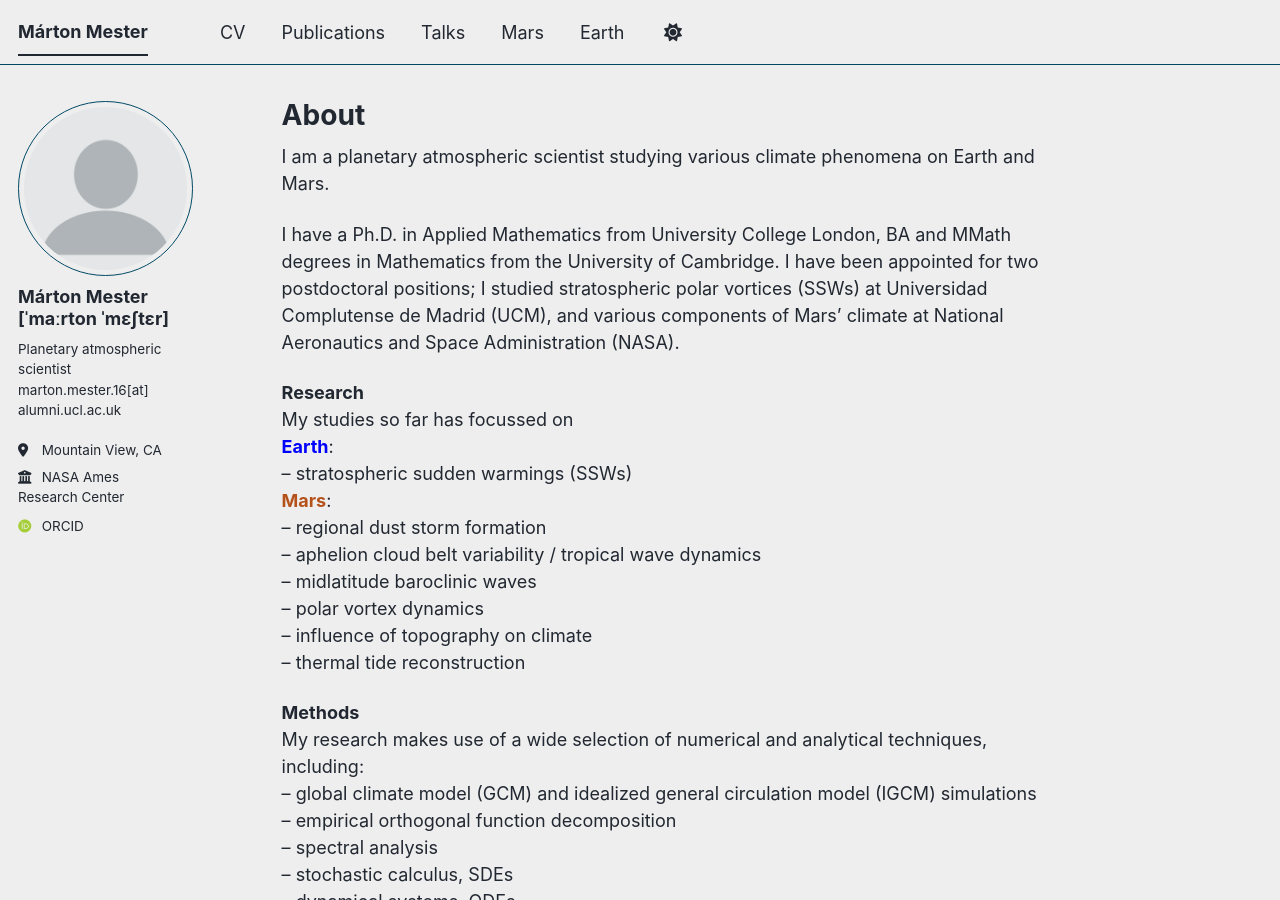
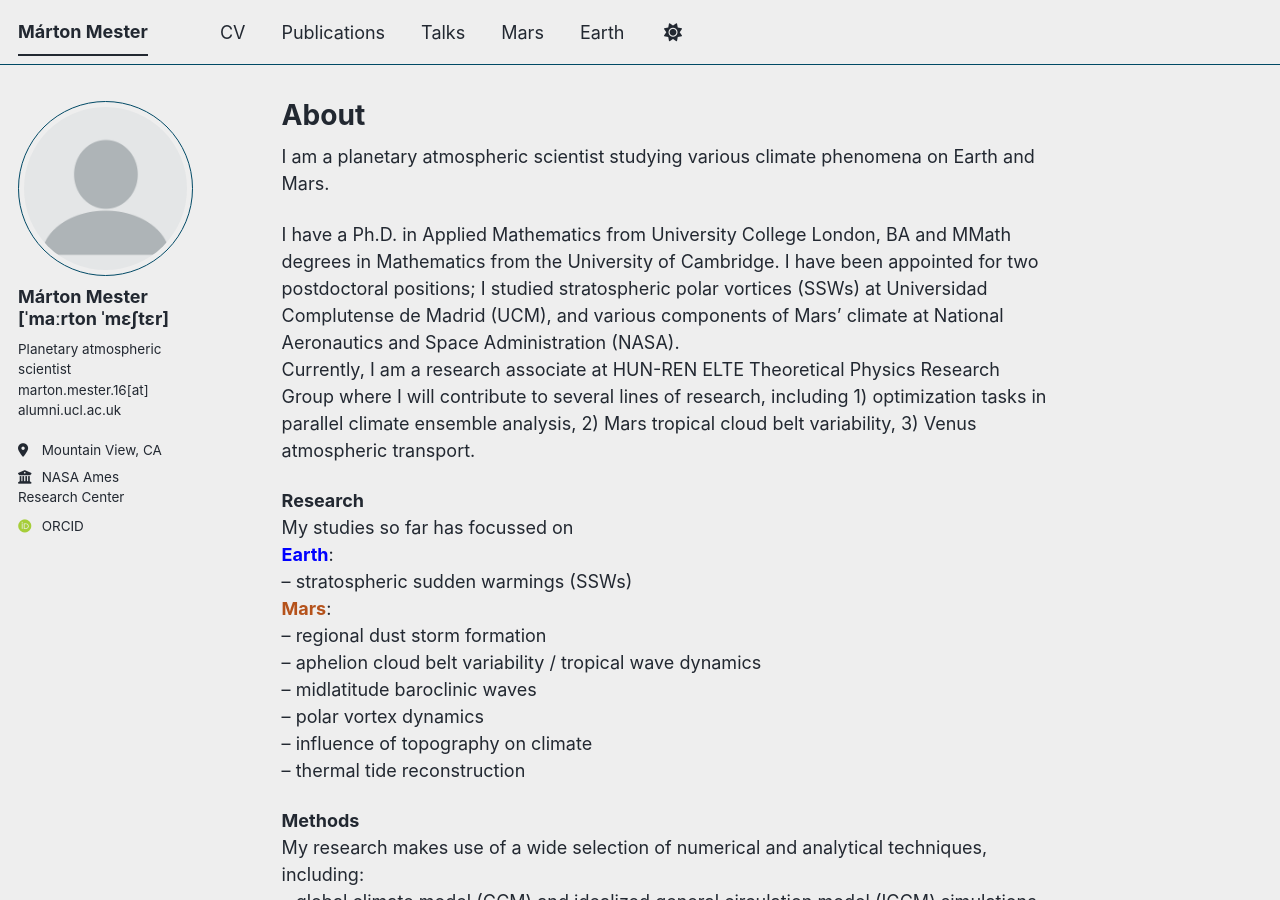
Before and after one commit to thengc6369/thengc6369.github.io, a Jekyll site: the page built from _pages/about.md, in a window 1280 px wide and 900 px high. Built offline with Jekyll 4.4.1, drawn with Linux system fonts in a browser that asks for light colours; some web fonts are replaced; a script bundle is joined from its source files by our own code; library files that are not in the unit come from our copies.

Commit message:
Update about.md

```diff
--- a/_pages/about.md
+++ b/_pages/about.md
@@ -7,6 +7,8 @@ author_profile: true
 I am a planetary atmospheric scientist studying various climate phenomena on Earth and Mars.
 
 I have a Ph.D. in Applied Mathematics from University College London, BA and MMath degrees in Mathematics from the University of Cambridge. I have been appointed for two postdoctoral positions; I studied stratospheric polar vortices (SSWs) at Universidad Complutense de Madrid (UCM), and various components of Mars' climate at National Aeronautics and Space Administration (NASA).
+<br>
+Currently, I am a research associate at HUN-REN ELTE Theoretical Physics Research Group where I will contribute to several lines of research, including 1) optimization tasks in parallel climate ensemble analysis, 2) Mars tropical cloud belt variability, 3) Venus atmospheric transport.
 
 <b>Research</b> <br>
 My studies so far has focussed on <br>
```
